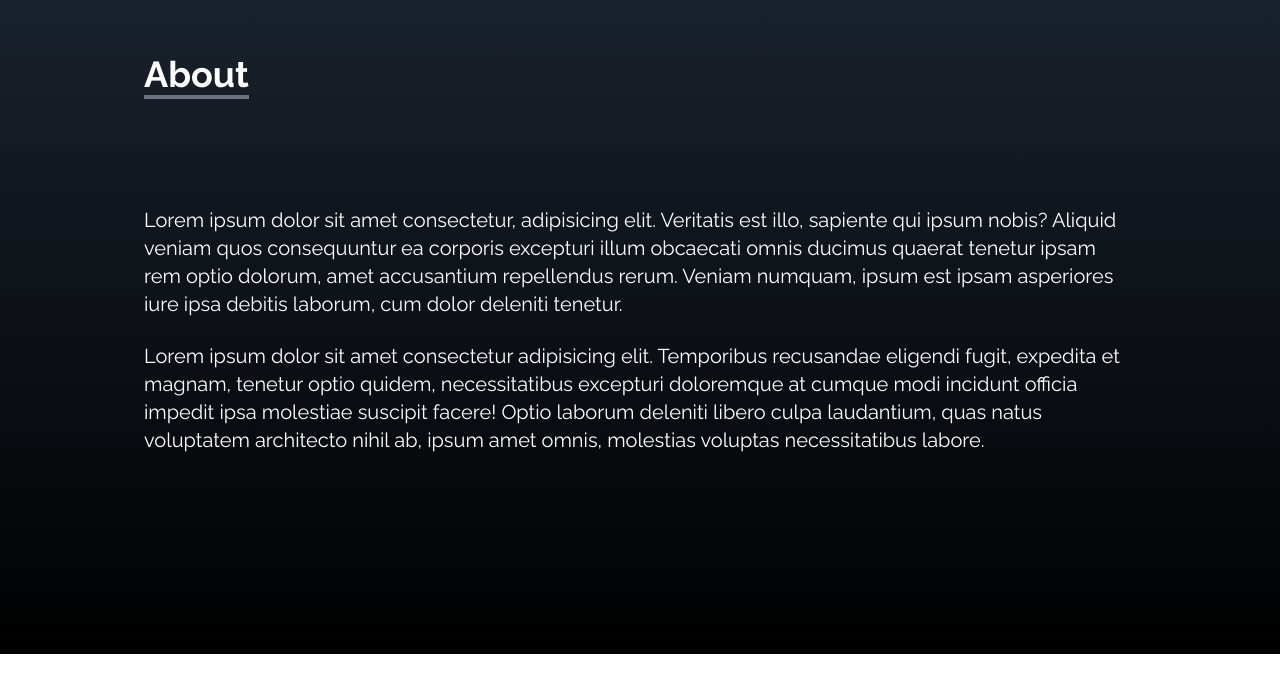
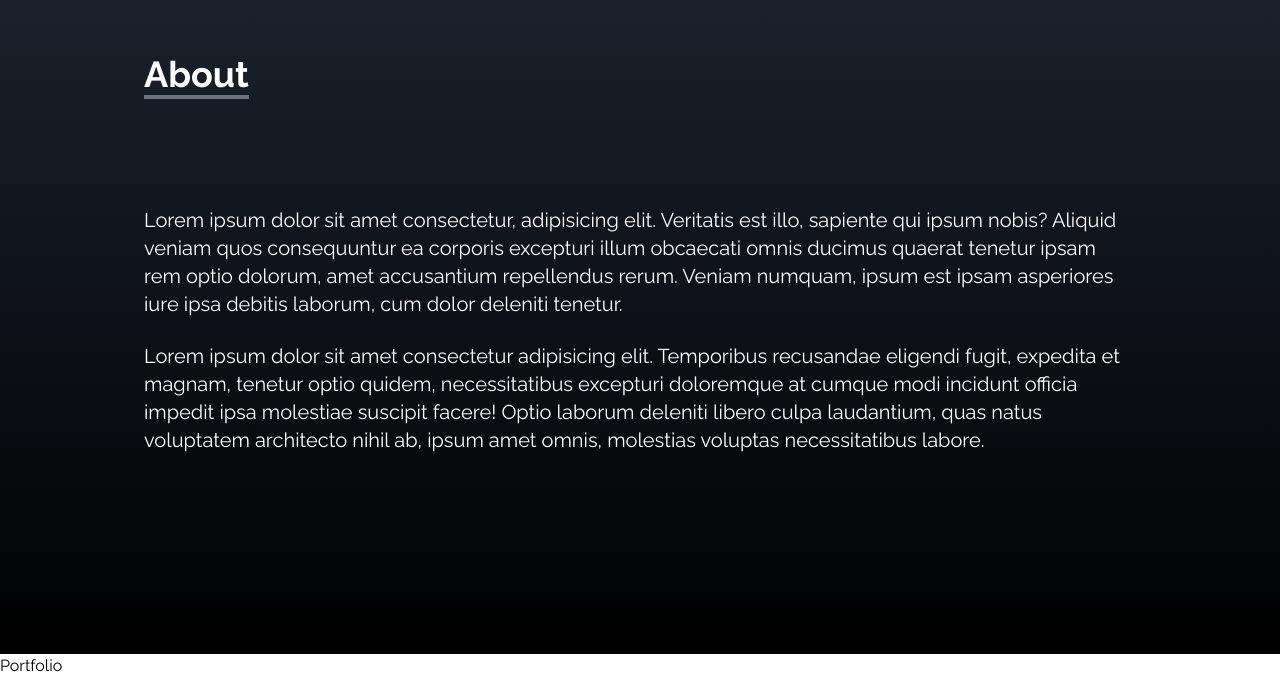
Before and after one commit to Firdosh01/MyPortfolio, a React (Create React App) app: page / in a window 1280 px wide. Shown: the part 946-1624 px from the top of the page. Before the commit the page ends 1600 px from the top, so only its background shows below. Built offline with nearby package versions, Linux system fonts and the light colour scheme; the HTML template or start-up script is replaced by a standard one.

Commit message:
portfolio section

```diff
--- a/src/App.js
+++ b/src/App.js
@@ -4,6 +4,7 @@ import NavBar from './components/NavBar'
 import Home from './components/Home';
 import SocialLinks from './components/SocialLinks';
 import About from './components/About';
+import Portfolio from './components/Portfolio';
 
 function App() {
   return (
@@ -11,6 +12,7 @@ function App() {
       <NavBar />
       <Home />
       <About />
+      <Portfolio />
 
       <SocialLinks />
     </div>
--- /dev/null
+++ b/src/components/Portfolio.js
@@ -0,0 +1,11 @@
+import React from 'react'
+
+function Portfolio() {
+  return (
+    <div>
+      <p>Portfolio</p>
+    </div>
+  )
+}
+
+export default Portfolio
```
